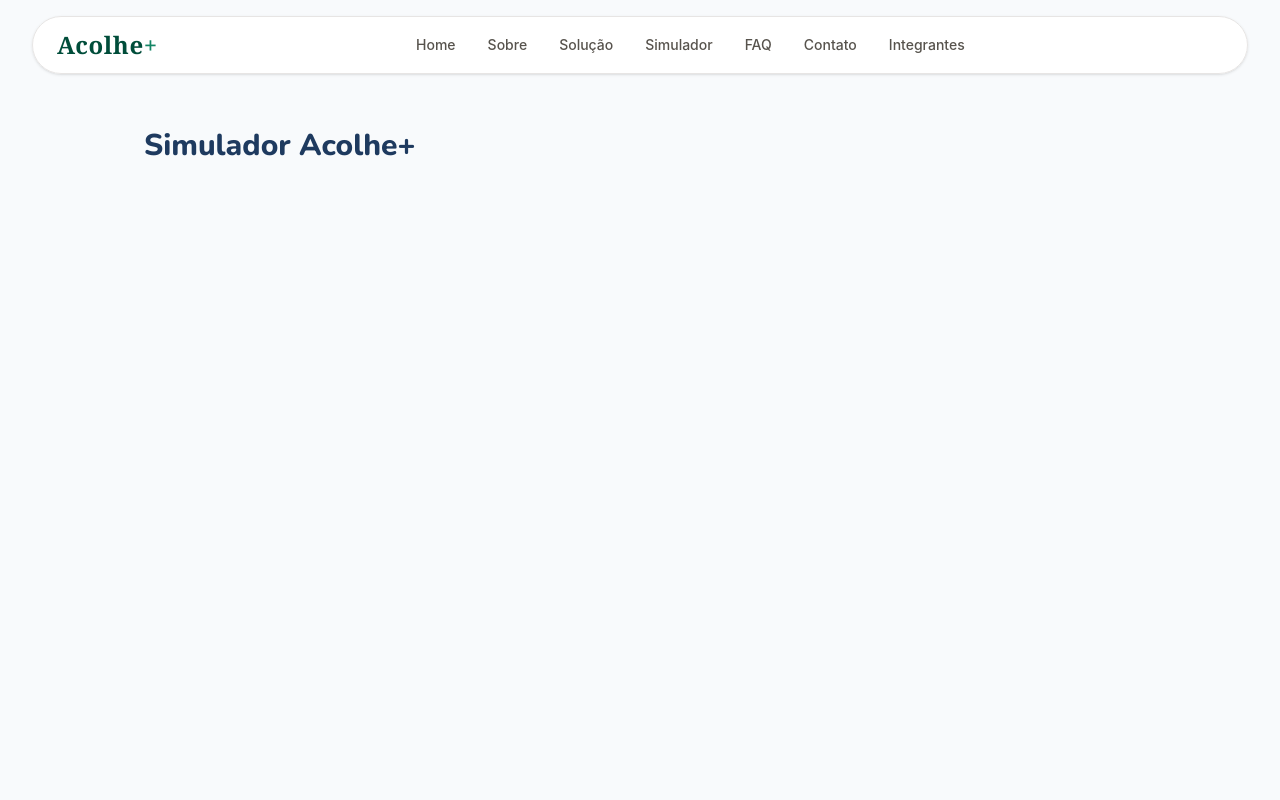
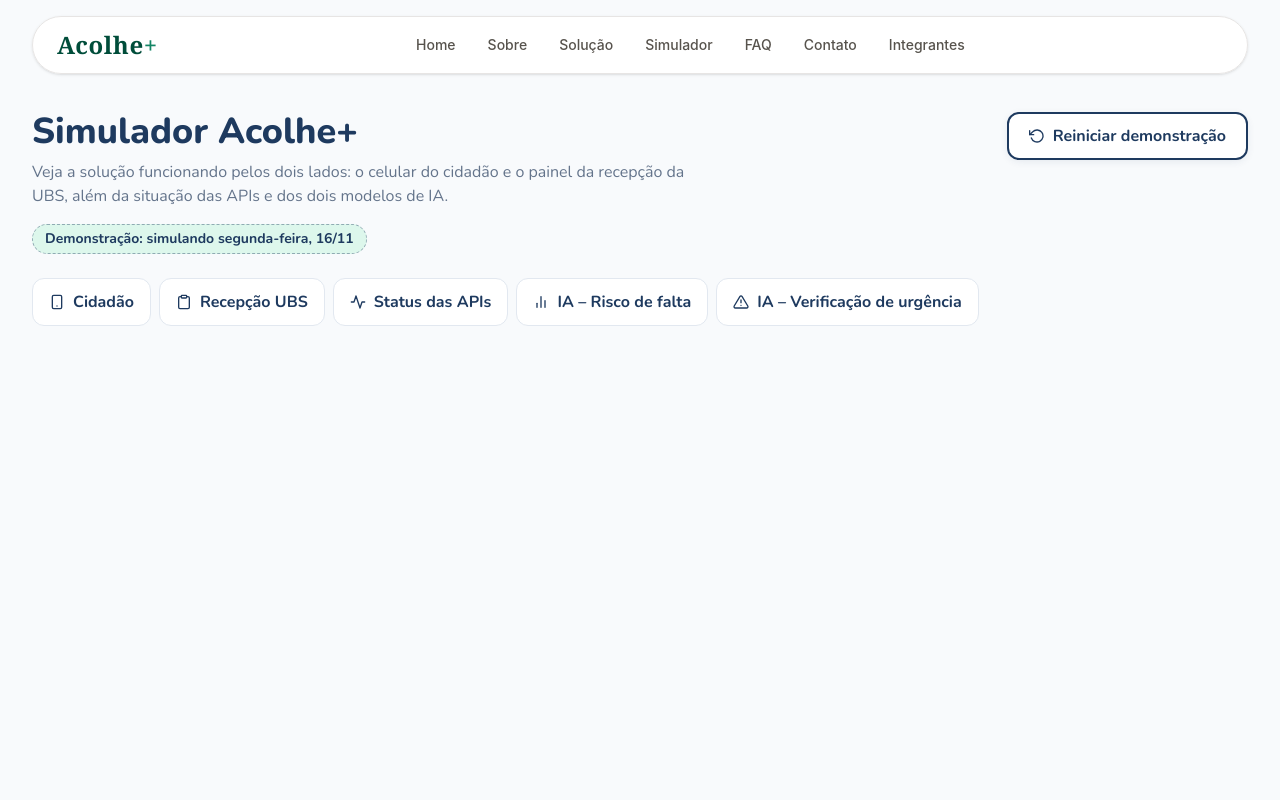
Before and after one commit to GlobalSolution-2026/acolhe-mais-front, a React (Vite) app: page /simulador in a window 1280 px wide. Shown: the top 800 px of the page. Built offline with nearby package versions, Linux system fonts and the light colour scheme; no server answers.

Commit message:
Transforma o Simulador em layout com topo, abas e reiniciar demonstração

```diff
--- a/src/pages/Simulador.tsx
+++ b/src/pages/Simulador.tsx
@@ -1,25 +1,139 @@
 /**
- * Página: Simulador Acolhe+ (/simulador)
- * Base do simulador: envolve as abas com os contextos do modo demonstração
- * (SimuladorProvider) e do painel de requisições (RequisicoesProvider).
- * O layout com as 5 abas entra no bloco 1.
- * Endpoints: nenhum por enquanto (as abas chamam os serviços de services/).
- * Estados: ainda não se aplica.
+ * Página: Simulador Acolhe+ (/simulador) — layout de todas as abas
+ * Topo com o nome do simulador e o botão "Reiniciar demonstração", as 5 abas (NavLink)
+ * e o <Outlet /> onde aparece a aba escolhida. Também monta os contextos do modo demonstração
+ * (SimuladorProvider) e do painel de requisições (RequisicoesProvider), usados por todas as abas.
+ * Veio do protótipo: LayoutCompartilhado e ModoDemonstracao (botão de reiniciar com confirmação).
+ * Endpoints: nenhum (cada aba chama os seus).
+ * Estados: não se aplica; mostra o selo "Demonstração" quando a API Java não está configurada
+ * e o aviso de dia simulado quando hoje não é dia útil.
  */
+import { useState } from 'react';
+import { NavLink, Outlet, useNavigate } from 'react-router-dom';
+import type { IconType } from 'react-icons';
+import { FiActivity, FiAlertTriangle, FiBarChart2, FiClipboard, FiRotateCcw, FiSmartphone } from 'react-icons/fi';
 import { RequisicoesProvider } from '../context/RequisicoesContext';
 import { SimuladorProvider } from '../context/SimuladorContext';
+import { useSimulador } from '../context/useSimulador';
+import Botao from '../components/Botao';
 import SeloDemonstracao from '../components/SeloDemonstracao';
+import { fmtDiaSemanaData } from '../lib/datas';
+import { diaSimulado } from '../lib/relogio';
 import { API_URL } from '../services/api';
 
-/** Página do simulador com os contextos do modo demonstração. */
+/** As 5 abas do simulador (rota relativa a /simulador, nome e ícone). */
+const ABAS: { rota: string; nome: string; icone: IconType }[] = [
+  { rota: 'cidadao', nome: 'Cidadão', icone: FiSmartphone },
+  { rota: 'recepcao', nome: 'Recepção UBS', icone: FiClipboard },
+  { rota: 'status', nome: 'Status das APIs', icone: FiActivity },
+  { rota: 'ia-risco-falta', nome: 'IA – Risco de falta', icone: FiBarChart2 },
+  { rota: 'ia-urgencia', nome: 'IA – Verificação de urgência', icone: FiAlertTriangle },
+];
+
+/**
+ * Botão "Reiniciar demonstração" com confirmação (apaga o que foi feito e volta aos dados de exemplo).
+ */
+function BotaoReiniciar() {
+  const { reiniciarDemonstracao } = useSimulador();
+  const navigate = useNavigate();
+  const [confirmando, setConfirmando] = useState(false);
+
+  /** Reinicia o mock e volta para a aba Cidadão. */
+  const reiniciar = () => {
+    reiniciarDemonstracao();
+    setConfirmando(false);
+    navigate('/simulador/cidadao');
+  };
+
+  if (!confirmando) {
+    return (
+      <Botao variante="simuladorContorno" acao={() => setConfirmando(true)}>
+        <FiRotateCcw aria-hidden /> Reiniciar demonstração
+      </Botao>
+    );
+  }
+  return (
+    <div role="alertdialog" aria-label="Confirmar reinício" className="flex flex-col gap-2 rounded-xl border border-borda bg-branco p-3 shadow-leve">
+      <p className="font-semibold">Apagar tudo e voltar ao início da demonstração?</p>
+      <div className="grid grid-cols-2 gap-2">
+        <Botao variante="simuladorContorno" acao={() => setConfirmando(false)}>Cancelar</Botao>
+        <Botao variante="simulador" acao={reiniciar}>Sim, reiniciar</Botao>
+      </div>
+    </div>
+  );
+}
+
+/**
+ * Topo do simulador: título, explicação curta, selo de demonstração, aviso de dia simulado e reiniciar.
+ */
+function CabecalhoSimulador() {
+  // DEMONSTRAÇÃO: em sábado, domingo ou feriado, o simulador trata o próximo dia útil como hoje.
+  const simulado = diaSimulado();
+  return (
+    <header className="flex flex-col gap-4">
+      <div className="flex flex-col gap-4 md:flex-row md:items-start md:justify-between">
+        <div className="flex flex-col gap-2">
+          <h1 className="text-3xl font-extrabold text-primaria md:text-4xl">Simulador Acolhe+</h1>
+          <p className="max-w-2xl text-textoSuave">
+            Veja a solução funcionando pelos dois lados: o celular do cidadão e o painel da recepção da UBS,
+            além da situação das APIs e dos dois modelos de IA.
+          </p>
+        </div>
+        <div className="shrink-0">
+          <BotaoReiniciar />
+        </div>
+      </div>
+      <div className="flex flex-wrap items-center gap-2">
+        {!API_URL && <SeloDemonstracao />}
+        {simulado && (
+          <p role="status" className="rounded-full border border-dashed border-primaria/40 bg-mentaSuave px-3 py-1 text-sm font-bold text-primaria">
+            Demonstração: simulando {fmtDiaSemanaData(simulado)}
+          </p>
+        )}
+      </div>
+    </header>
+  );
+}
+
+/** Menu das 5 abas (NavLink marca a aba aberta). Quebra linha no celular para não rolar de lado. */
+function MenuAbas() {
+  return (
+    <nav aria-label="Abas do simulador">
+      <ul className="flex flex-wrap gap-2">
+        {ABAS.map(({ rota, nome, icone: Icone }) => (
+          <li key={rota}>
+            <NavLink
+              to={rota}
+              className={({ isActive }) =>
+                `inline-flex min-h-12 items-center gap-2 rounded-xl border px-4 font-bold transition-colors ${
+                  isActive
+                    ? 'border-primaria bg-primaria text-branco shadow-leve'
+                    : 'border-borda bg-branco text-primaria hover:bg-mentaSuave'
+                }`
+              }
+            >
+              <Icone aria-hidden />
+              {nome}
+            </NavLink>
+          </li>
+        ))}
+      </ul>
+    </nav>
+  );
+}
+
+/** Layout do simulador com os contextos, o topo, as abas e a aba aberta (Outlet). */
 export default function Simulador() {
   return (
     <RequisicoesProvider>
       <SimuladorProvider>
-        <section className="mx-auto flex max-w-5xl flex-col gap-4 px-4 pb-16 pt-32 font-nunito text-texto">
-          <h1 className="text-3xl font-extrabold text-primaria">Simulador Acolhe+</h1>
-          {!API_URL && <SeloDemonstracao descricao="Sem a URL da API Java, o simulador usa os dados de exemplo do próprio front." />}
-        </section>
+        <div className="bg-fundo font-nunito text-texto">
+          <div className="mx-auto flex max-w-7xl flex-col gap-6 px-4 pb-16 pt-28 sm:px-6 lg:px-8">
+            <CabecalhoSimulador />
+            <MenuAbas />
+            <Outlet />
+          </div>
+        </div>
       </SimuladorProvider>
     </RequisicoesProvider>
   );
```
